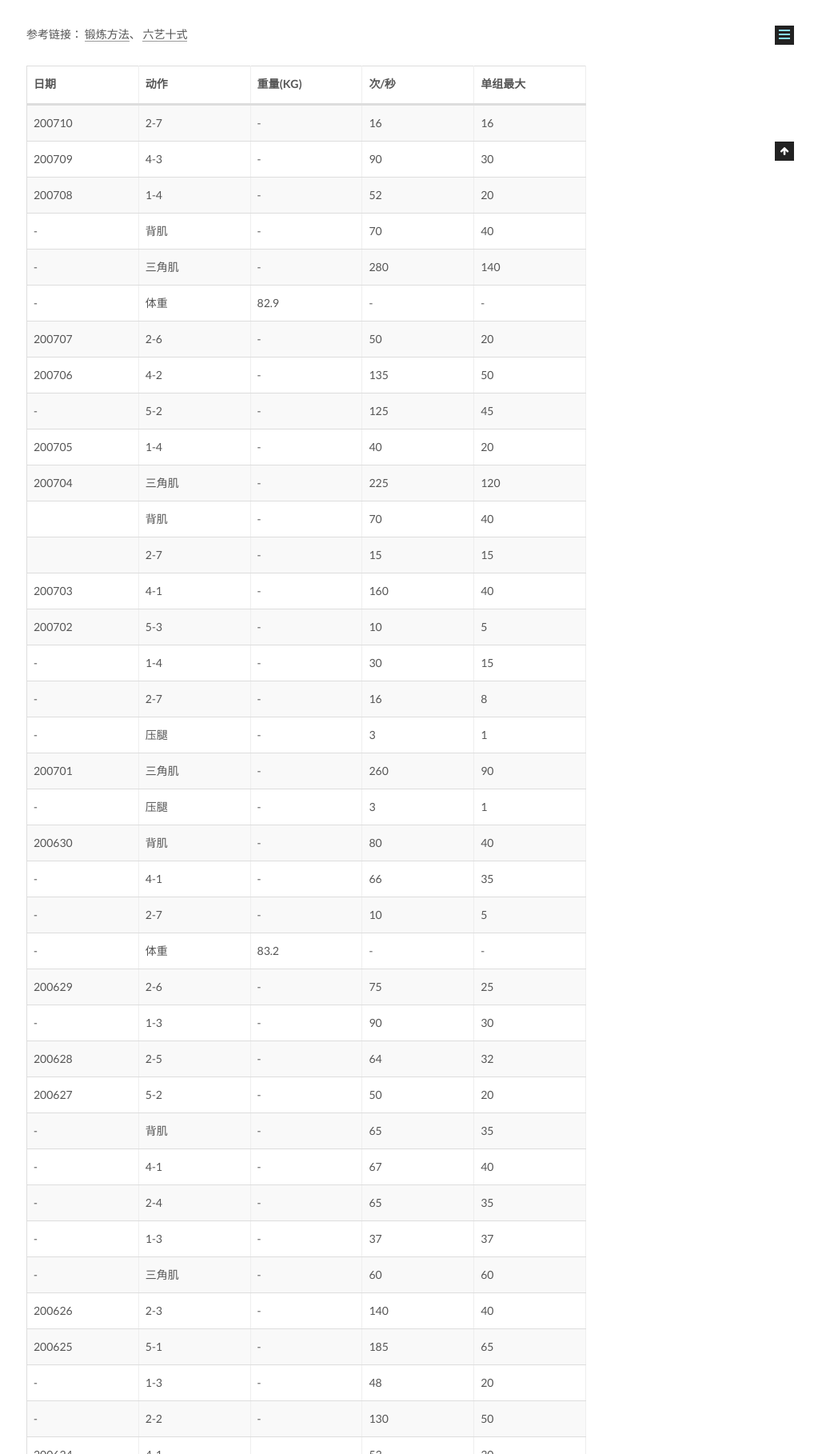
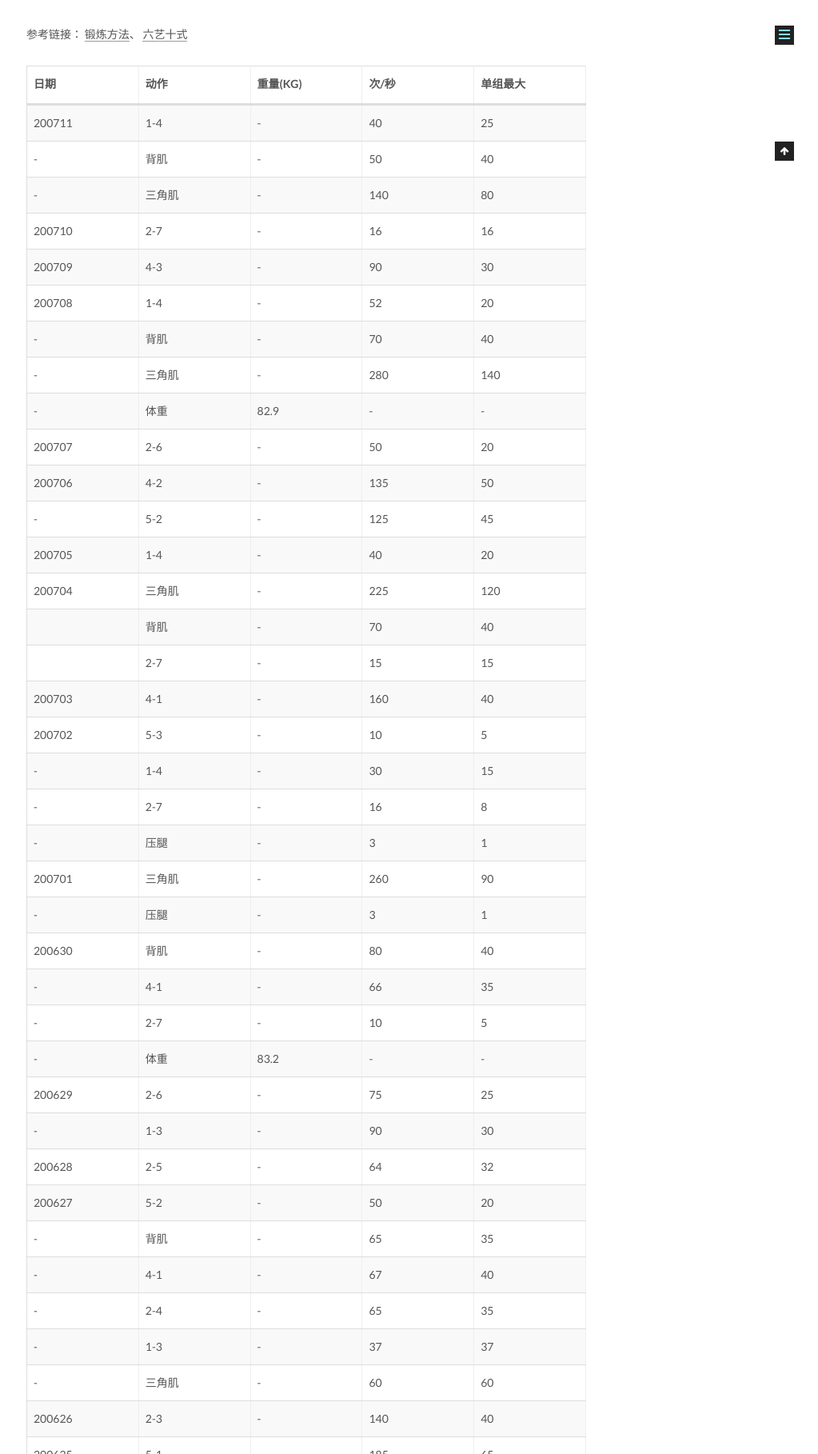
Before and after one commit to CodeHunter2006/CodeHunter2006.github.io, a Jekyll site: the page built from _posts/2020-06-01-Fitness_Record.md, in a window 1280 px wide, cut to the strip 799-2617 px from the top of the page. Shown: the whole strip at 80% size, without its empty margins (257-1280 px from the left). Built offline with Jekyll 4.4.1, drawn with Linux system fonts in a browser that asks for light colours.

Commit message:
[doc]: add contents.

```diff
--- a/_posts/2020-06-01-Fitness_Record.md
+++ b/_posts/2020-06-01-Fitness_Record.md
@@ -14,6 +14,9 @@ tags: Healthy
 
 | 日期   | 动作     | 重量(KG) | 次/秒 | 单组最大 |
 | ------ | -------- | -------- | ----- | -------- |
+| 200711 | 1-4      | -        | 40    | 25       |
+| -      | 背肌     | -        | 50    | 40       |
+| -      | 三角肌   | -        | 140   | 80       |
 | 200710 | 2-7      | -        | 16    | 16       |
 | 200709 | 4-3      | -        | 90    | 30       |
 | 200708 | 1-4      | -        | 52    | 20       |
```
